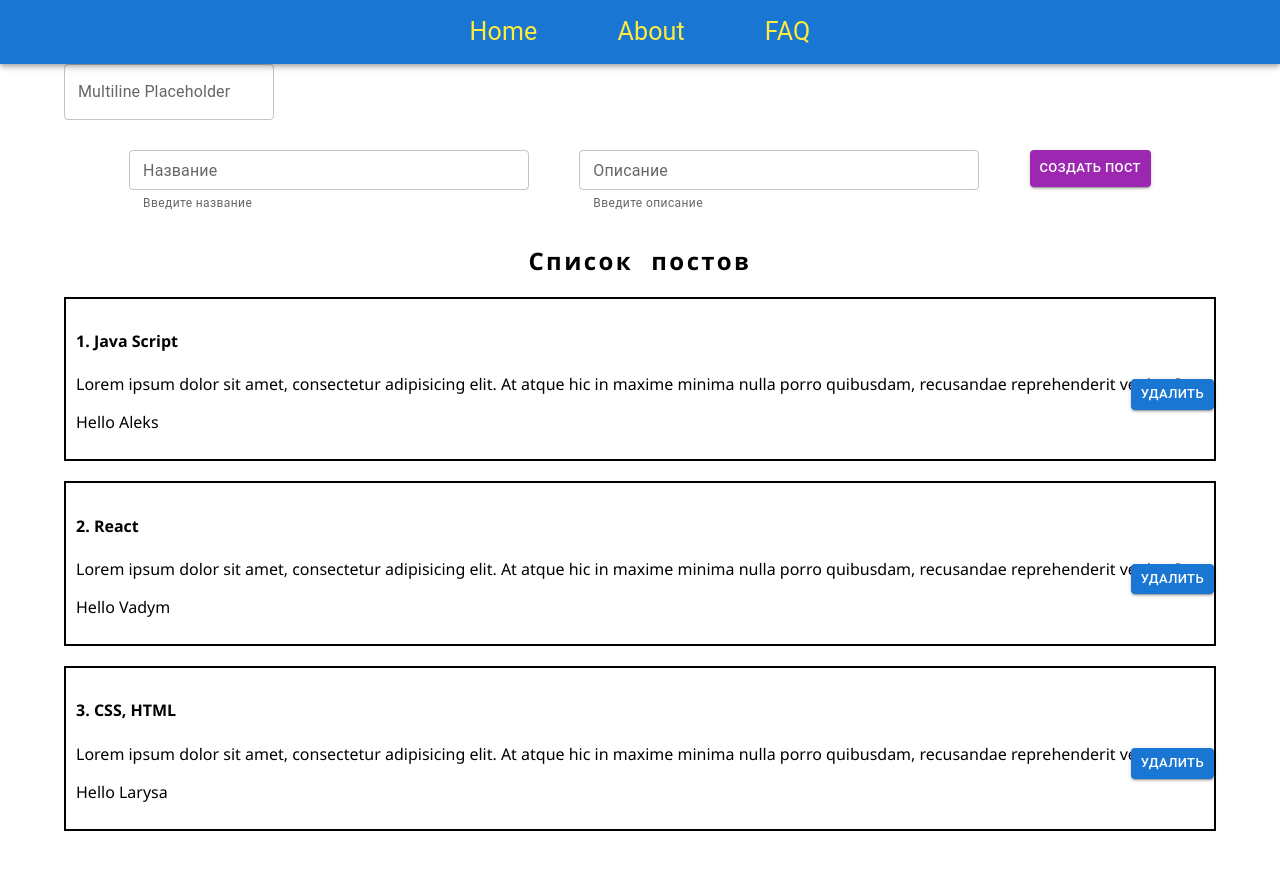
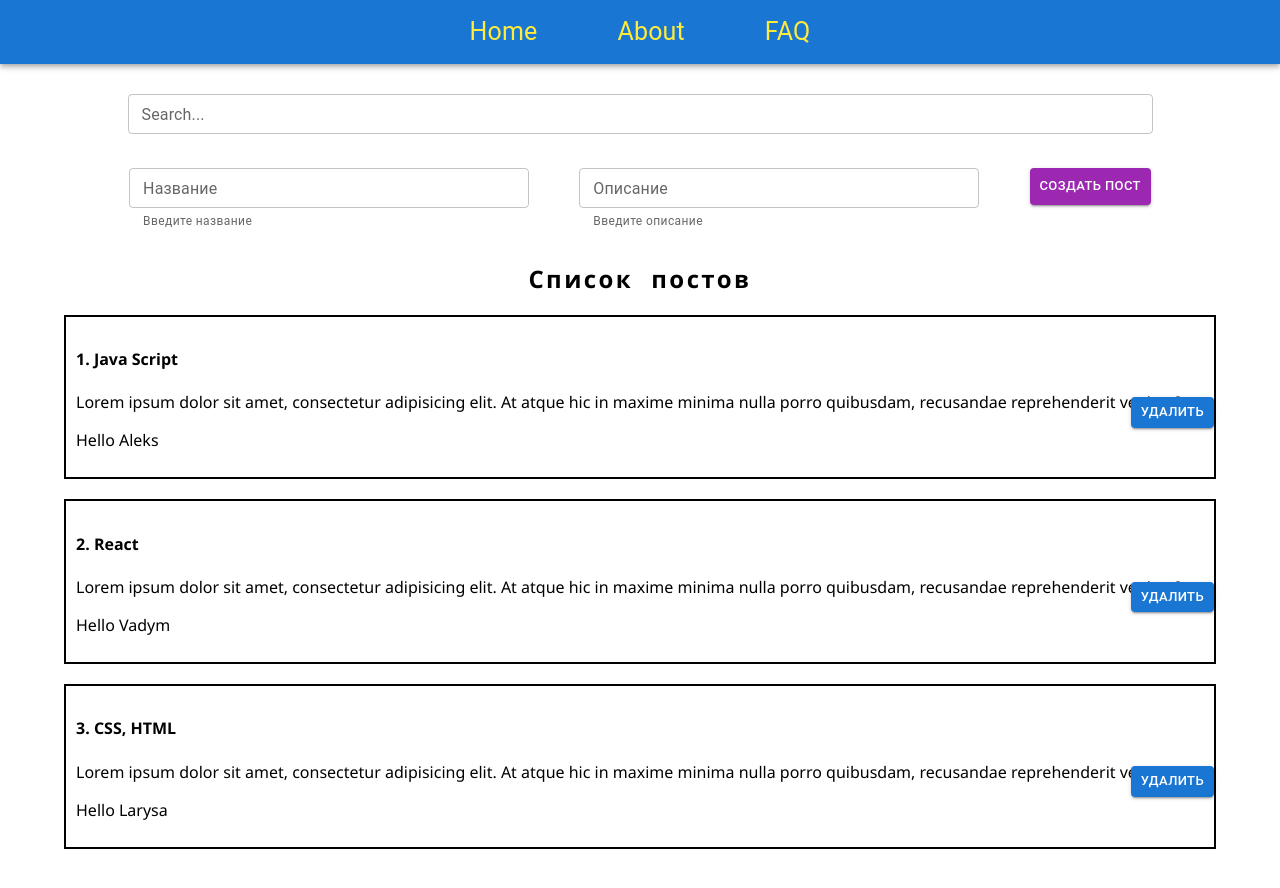
Before and after one commit to shpaksasha/NewProject, a React (Create React App) app: page / in a window 1280 px wide. Shown: the top 888 px of the page. Before the commit the page ends 864 px from the top, so only its background shows below. Built offline with nearby package versions, Linux system fonts and the light colour scheme.

Commit message:
add new TextField changes

```diff
--- a/src/pages/Home/home.js
+++ b/src/pages/Home/home.js
@@ -10,6 +10,14 @@ const useStyles = makeStyles(htem => ({
         fontFamily: 'Regular 400',
         letterSpacing: '0.1em',
         wordSpacing: '0.4em',
+    },
+    root: {
+        marginTop: '30px',
+        display: 'flex',
+        justifyContent: 'center',
+    },
+    field: {
+        width: '1025px'
     }
 }))
 
@@ -22,6 +30,8 @@ const Home = () => {
         {id: 3, title: 'CSS, HTML', denotation: 'Hello Larysa'},
     ])
 
+    const [searchQuery, setSearch] = useState()
+
     const createPost = (newPost) => {
         setPost([...posts, newPost])
     }
@@ -31,12 +41,18 @@ const Home = () => {
 
     return (
         <div>
+            <div className={classes.root}>
             <TextField
+                className={classes.field}
+                helperText
+                size="small"
+                value={searchQuery}
+                onChange={event => setSearch(event.target.value)}
                 id='1'
-                label="Multiline Placeholder"
-                placeholder="Placeholder"
+                label="Search..."
                 multiline
             />
+            </div>
 
             <PostForm create={createPost}/>
 
```
